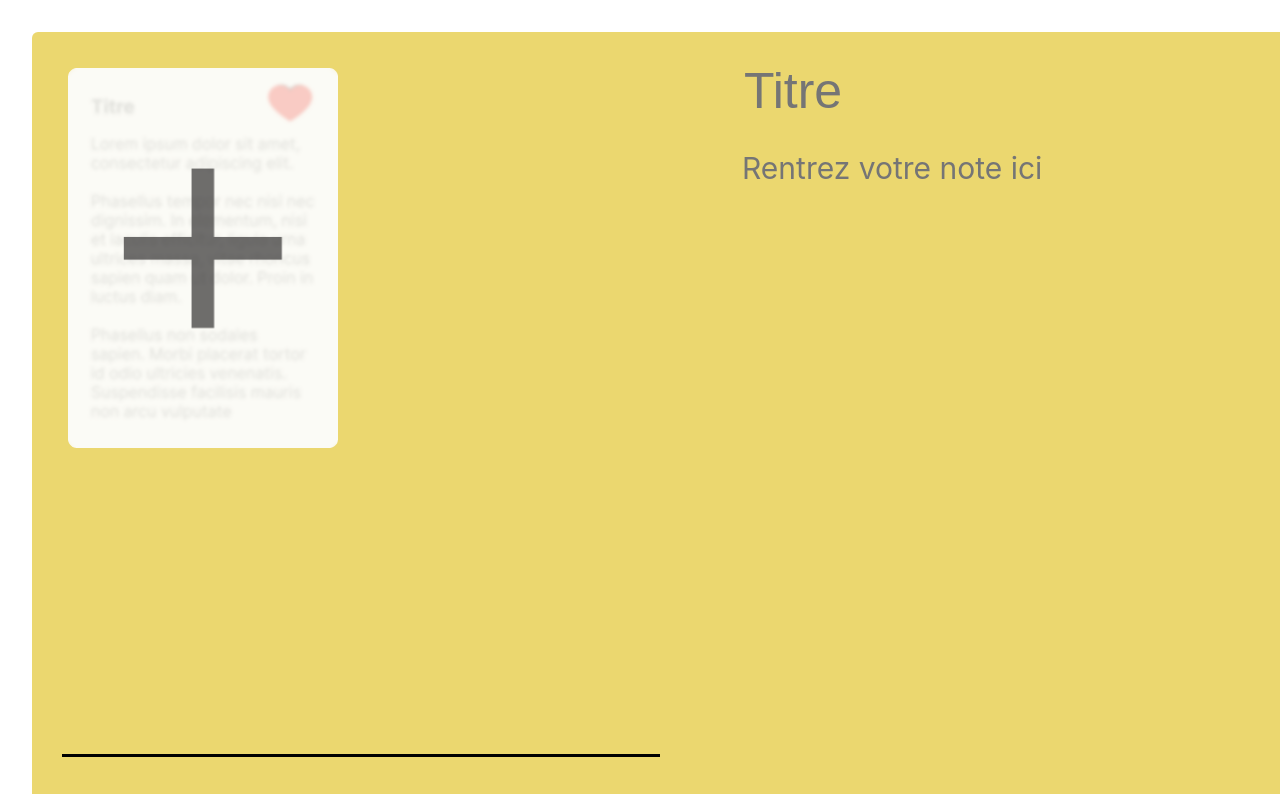
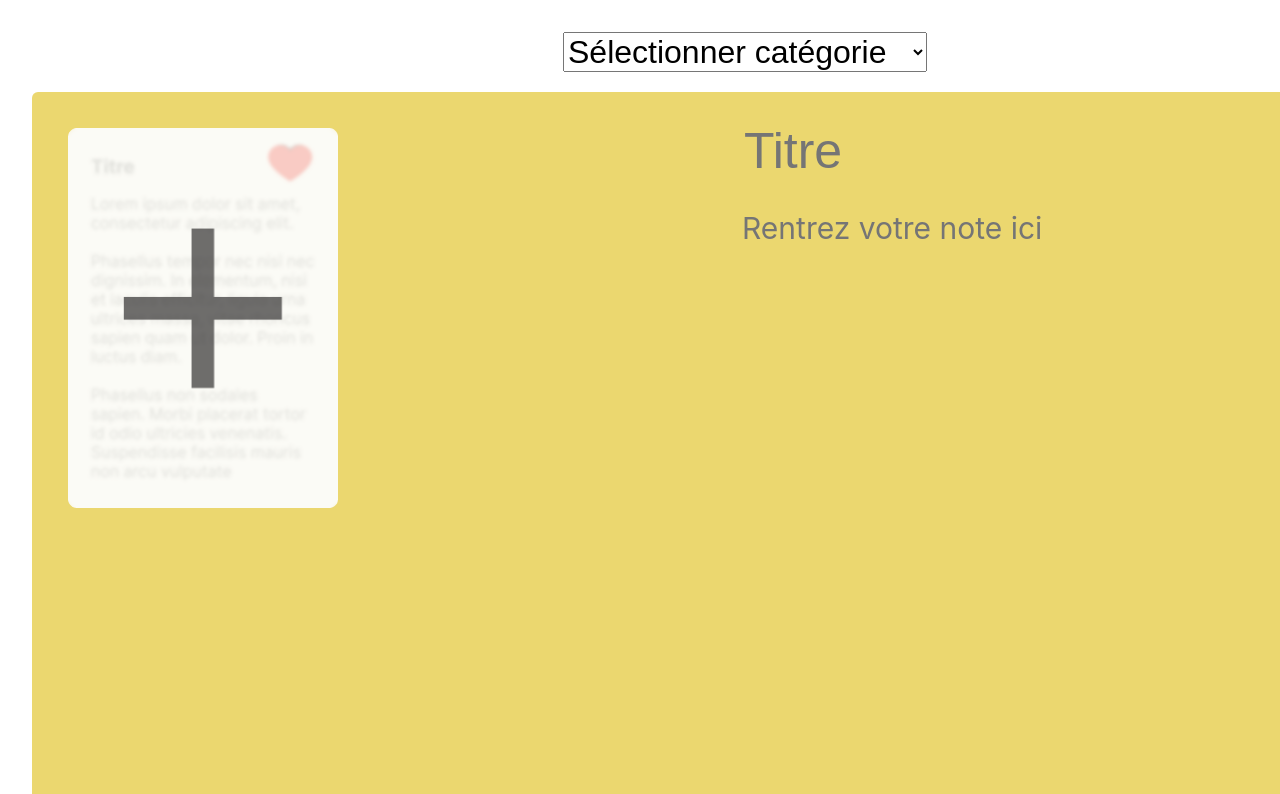
Before and after one commit to sodrar/app-note-adrar, a React (Vite) app: page / in a window 1280 px wide. Shown: the top 794 px of the page. Built offline with nearby package versions, Linux system fonts and the light colour scheme.

Commit message:
Notes can be filtered with a select

```diff
--- a/src/App.css
+++ b/src/App.css
@@ -86,3 +86,10 @@
   height: 3px;
   background-color: black;
 }
+
+.categorieS {
+  margin-bottom: 20px;
+  font-size: xx-large;
+  margin-left: 146px;
+  width: fit-content;
+}
--- a/src/App.jsx
+++ b/src/App.jsx
@@ -9,6 +9,8 @@ function App() {
   const [myNotes, setMyNotes] = useState([]);
 
   const [current, setCurrent] = useState(-1);
+
+  const [tag,setTag] = useState("")
 
   const handleSelect = (note) => {
     setCurrent(note)
@@ -26,10 +28,11 @@ function App() {
       date: new Date()
     }])
     console.log(myNotes)
+    setTag("")
     setCurrent(-1)
   }
 
-  const modifyNote = (data,id) => {
+  const modifyNote = (data, id) => {
     const tempFilter = myNotes.filter(note => note.id != id)
     setMyNotes([...tempFilter, {
       ...data,
@@ -40,7 +43,9 @@ function App() {
     setCurrent(-1)
   }
 
-  const sortedNote = [...myNotes].sort((a, b) => { return b.date.getTime() - a.date.getTime() })
+  const sortedNote = [...myNotes]
+    .sort((a, b) => { return b.date.getTime() - a.date.getTime() })
+    .filter(note => note.categorie.includes(tag))
   const liked = [...sortedNote].filter(note => note.liked)
   const notLiked = [...sortedNote].filter(note => !note.liked)
 
@@ -53,13 +58,43 @@ function App() {
   });
 
   function handleDelete(id) {
-    const tempFilter = [...myNotes].filter(note => note.id != id)
+    const tempFilter = [...myNotes]
+      .filter(note => note.id != id)
     setMyNotes([...tempFilter])
     setCurrent(-1)
   }
 
   return (
+
+    <div>
+      <select className="categorieS" name="categorie" onChange={e => { setTag(e.target.value) }}>
+        <option value="">Sélectionner catégorie</option>
+        <optgroup label="Vie quotidienne">
+          <option value="courses-alimentaires">Courses alimentaires</option>
+          <option value="taches-menageres">Tâches ménagères</option>
+          <option value="bricolage">Bricolage</option>
+          <option value="jardinage">Jardinage</option>
+          <option value="administration">Administration</option>
+        </optgroup>
+
+        <optgroup label="Travail">
+          <option value="taches-a-faire">Tâches à faire</option>
+          <option value="projets-en-cours">Projets en cours</option>
+          <option value="reunions">Réunions</option>
+          <option value="notes-de-reunion">Notes de réunion</option>
+          <option value="appels-telephoniques">Appels téléphoniques</option>
+        </optgroup>
+
+        <optgroup label="Divers">
+          <option value="idees">Idées</option>
+          <option value="inspirations">Inspirations</option>
+          <option value="citations">Citations</option>
+          <option value="recettes">Recettes</option>
+          <option value="blagues">Blagues</option>
+        </optgroup>
+      </select>
       <div className="app-container">
+
         <div className='notes'>
           <img className='img-add' src={add} onClick={handleAdd} />
           {notesElementsLiked}
@@ -72,6 +107,7 @@ function App() {
           {current === -1 ? <Adding addNote={addNote} /> : <Display modifyNote={modifyNote} handleDelete={handleDelete} current={current} />}
         </div>
       </div>
+    </div>
   )
 }
 
--- a/src/components/Adding/Adding.jsx
+++ b/src/components/Adding/Adding.jsx
@@ -20,7 +20,7 @@ export function Adding({ addNote }) {
         addNote({
             title: titre,
             content: contenu,
-            categorie: tag
+            categorie: [tag,""]
         })
     }
 
```
Lines whose indentation alone changed are shown as unchanged.
